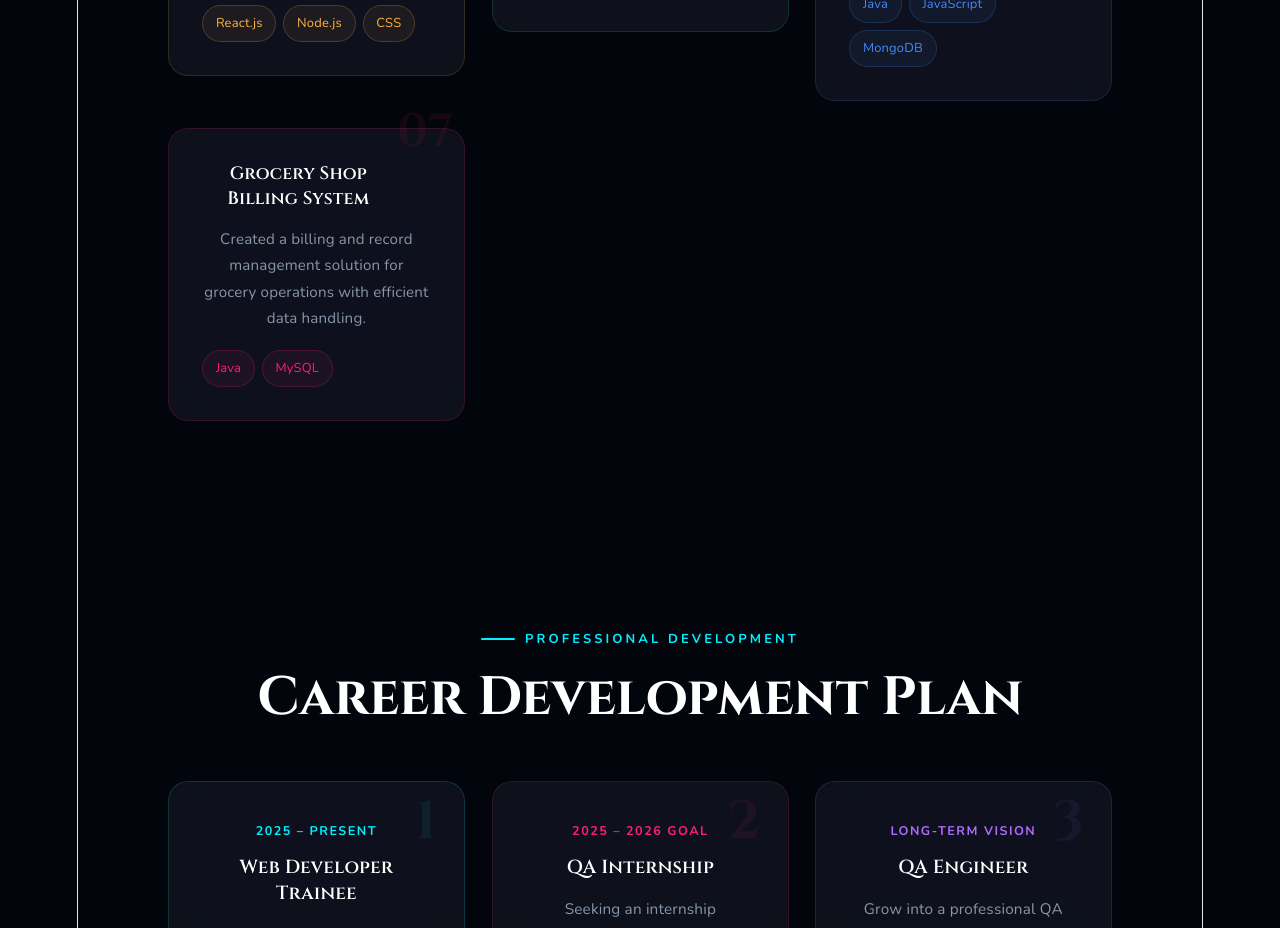
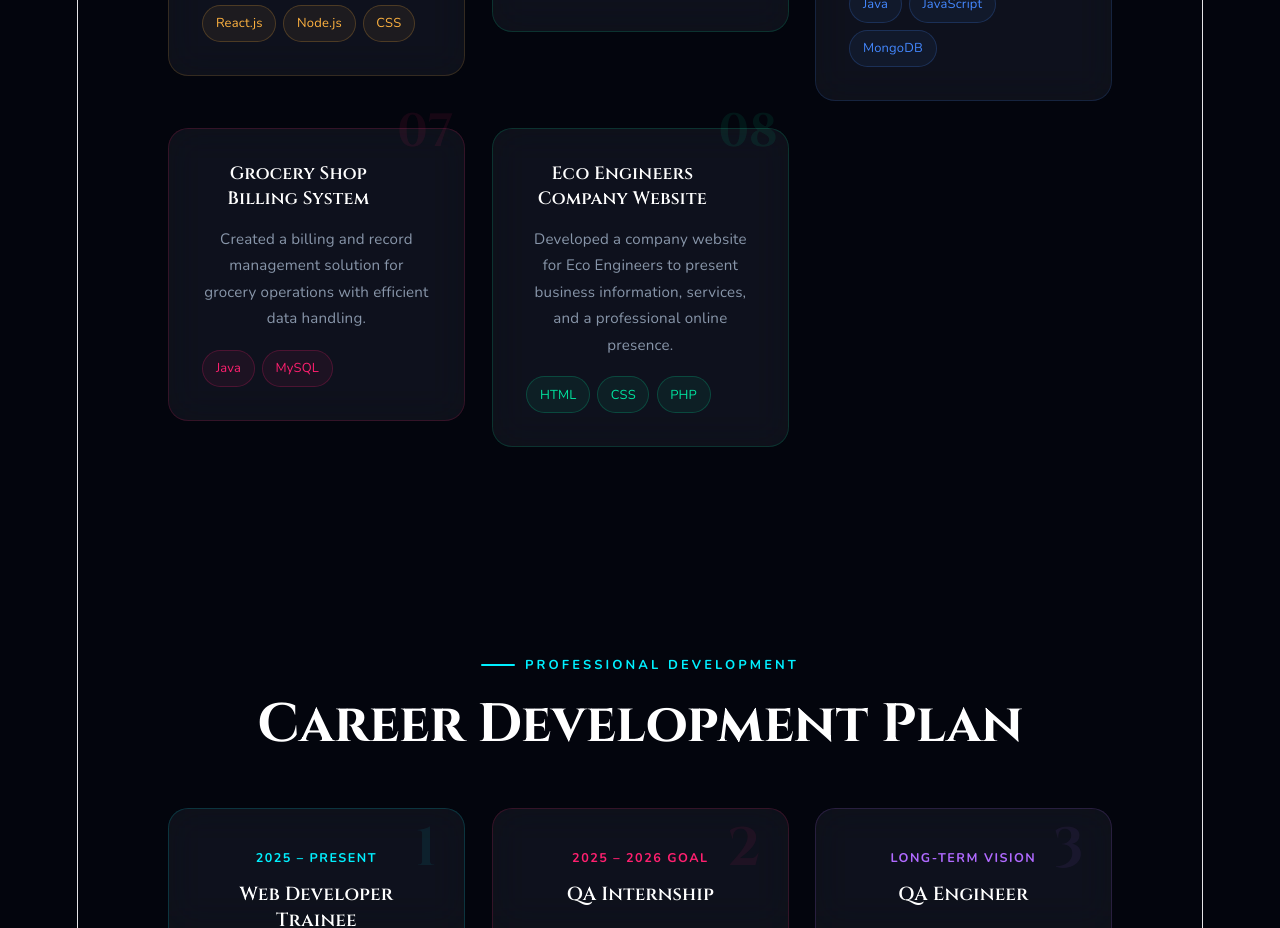
Before and after one commit to Supuni1/Portfolio, a React (Vite) app in the folder my-portfolio/: page / in a window 1280 px wide. Shown: the part 5720-6648 px from the top of the page. Built offline with nearby package versions, Linux system fonts and the light colour scheme.

Commit message:
feat: add Eco Engineers Company website project to Projects section

```diff
--- a/my-portfolio/src/App.jsx
+++ b/my-portfolio/src/App.jsx
@@ -1468,6 +1468,14 @@ function Projects() {
       desc: "Created a billing and record management solution for grocery operations with efficient data handling.",
       color: C.pink,
     },
+
+     {
+      n: "08",
+      name: "Eco Engineers Company Website",
+      tech: ["HTML", "CSS", "PHP"],
+      desc: "Developed a company website for Eco Engineers to present business information, services, and a professional online presence.",
+      color: C.green,
+    },
   ];
 
   return (
```
